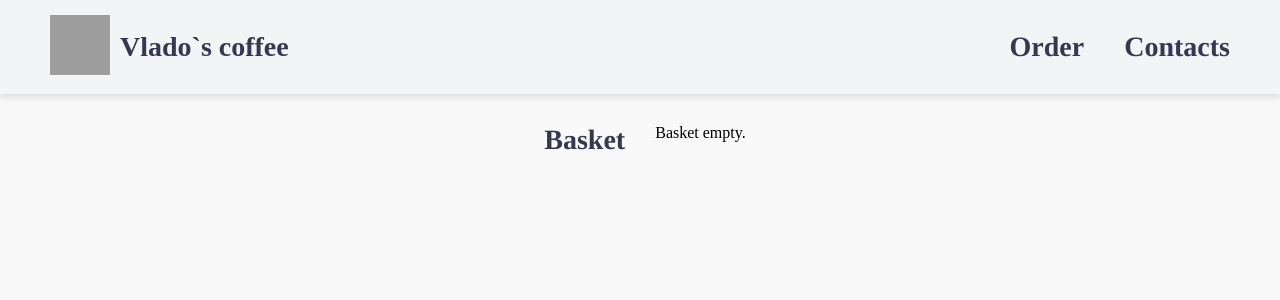
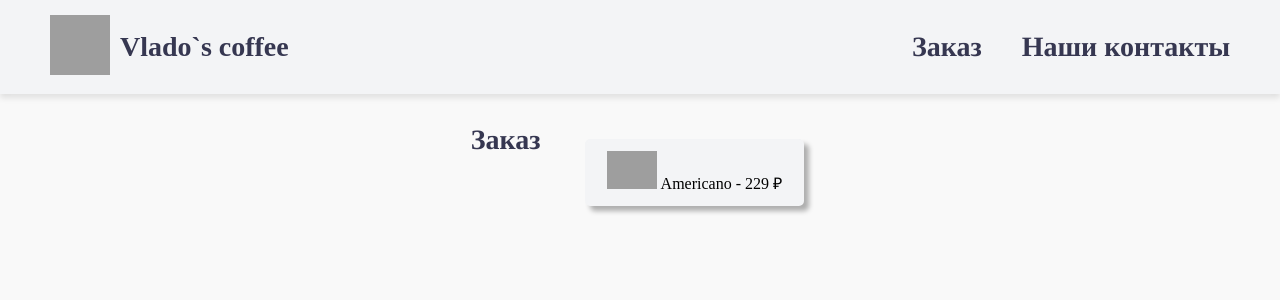
Before and after one commit to PsYcHo2601/Cafe, a Django app: page /basket/ in a window 1280 px wide. Shown: the top 300 px of the page. Run offline with Django 5.2, Linux system fonts and the light colour scheme; parts of the project's set-up code (start-up, migrations or seed data) failed here and were passed over; some web fonts are replaced.

Commit message:
'not_first_commit'

```diff
--- a/bmstu_lab/templates/base.html
+++ b/bmstu_lab/templates/base.html
@@ -20,10 +20,10 @@
                 </div>
                 <!-- Меню навигации -->
                 <div class="links_group">
-                    <a href="{% url 'basket_detail' %}" class="main_links"><h1>Order</h1></a>
+                    <a href="{% url 'basket_detail' %}" class="main_links"><h1>Заказ</h1></a>
                     <ul>
                         <li class="root">
-                            <h1>Contacts</h1>
+                            <h1>Наши контакты</h1>
                             <ul class="dropdown">
                                 <li><a href="https://web.telegram.org/a/"><img src="http://127.0.0.1:9000/cafe/tg.png" alt="telegram"></a></li>
                                 <li><a href="https://vk.com/vladospapiross"><img src="http://127.0.0.1:9000/cafe/vk.png" alt="vk"></a></li>
--- a/bmstu_lab/templates/basket_detail.html
+++ b/bmstu_lab/templates/basket_detail.html
@@ -3,7 +3,7 @@
 {% block title %}Корзина{% endblock %}
 {% block content %}
 
-    <h1>Basket</h1>
+    <h1>Заказ</h1>
 
     {% if basket %}
         <ul class="basketOptional">
@@ -16,7 +16,7 @@
         </ul>
     {% else %}
 
-        <p>Basket empty.</p>
+        <p>Пусто</p>
 
     {% endif %}
 
--- a/bmstu_lab/templates/coffee_list.html
+++ b/bmstu_lab/templates/coffee_list.html
@@ -11,7 +11,7 @@
             <option value="price" {% if filter_by == "price" %}selected{% endif %}>По цене</option>
             <option value="date" {% if filter_by == "date" %}selected{% endif %}>По дате</option>
         </select>
-        <button type="submit" class="filter-button">Submit</button>
+        <button type="submit" class="filter-button">Подтвердить</button>
     </form>
 
     <!-- Корзина -->
--- a/bmstu_lab/views.py
+++ b/bmstu_lab/views.py
@@ -1,5 +1,8 @@
-from bmstu_lab.models import Coffee  # Убедись, что имя модели совпадает!
+from bmstu_lab.models import Coffee
 from django.shortcuts import render, get_object_or_404
+from django.db.models import Q
+from django.shortcuts import render, get_object_or_404, redirect
+from django.db import connection
 
 MINIO_URL = "http://localhost:9000/cafe"
 
@@ -23,8 +26,10 @@ coffee = [
      "description": "Капучино.",
      "image_url": "http://localhost:9000/cafe/capuccino.png"}
 ]
-# корзина
-basket = {}
+
+basket = {1: {"id": 1, "name": "Americano", "price": 229, "date": "2025-04-10",
+     "description": "Кофе американо.",
+     "image_url": "http://localhost:9000/cafe/americano.png"}}
 
 def coffee_list(request):
     search_query = request.GET.get("search","").strip().lower()
@@ -40,7 +45,6 @@ def coffee_list(request):
         filtered_coffee = sorted(filtered_coffee, key=lambda x: x["date"])
     return render(request, "coffee_list.html", {"coffee": filtered_coffee, "basket_count": len(basket), "search_query": search_query, "filtered_by": filter_by})
 
-
 def coffee_detail(request, coffee_id):
     item = next((c for c in coffee if c["id"] == coffee_id), None)
     return render(request, "coffee_detail.html", {"clothes": item})
@@ -48,7 +52,6 @@ def coffee_detail(request, coffee_id):
 def basket_detail(request):
     #Страница корзины
     return render(request, "basket_detail.html", {"basket": basket})
-
 
 def add_to_basket(request, product_id):
     #Добавление товара в корзину через отдельный URL
@@ -61,15 +64,20 @@ def add_to_basket(request, product_id):
     # Возвращаем пользователя обратно на страницу списка товаров
     return coffee_list(request)
 
-from django.shortcuts import render
-
 def home(request):
     return render(request, "base.html", {"coffee":coffee})  # Отображает base.html
 
-from django.shortcuts import render
-from django.db.models import Q  # Не забудь импортировать Q
-from .models import Coffee  # Убедись, что у тебя есть модель Coffee
+def delete_order(request):
+    if request.method == "POST":
+        # Используем raw SQL для обновления статуса заявки
+        with connection.cursor() as cursor:
+            cursor.execute(
+                "UPDATE orders SET status = %s WHERE creator_id = %s AND status = %s",
 
+            )
+        return redirect('coffee_list')
+
+    return redirect('basket_detail')
 def search_results(request):
     query = request.GET.get("q", "").strip()
     results = Coffee.objects.all()  # По умолчанию все товары
```
Also changed, not shown: bmstu_lab/migrations/0005_auto_20250403_1707.py (added), bmstu_lab/migrations/0006_auto_20250403_1711.py (added), bmstu_lab/migrations/0007_alter_authuser_options_alter_authuser_managers_and_more.py (added), products/americano.png (added), products/capuccino.png (added), products/flatwhite.png (added), products/hotchokolate.png (added), products/latte.png (added), products/viennesecoffee.png (added).
